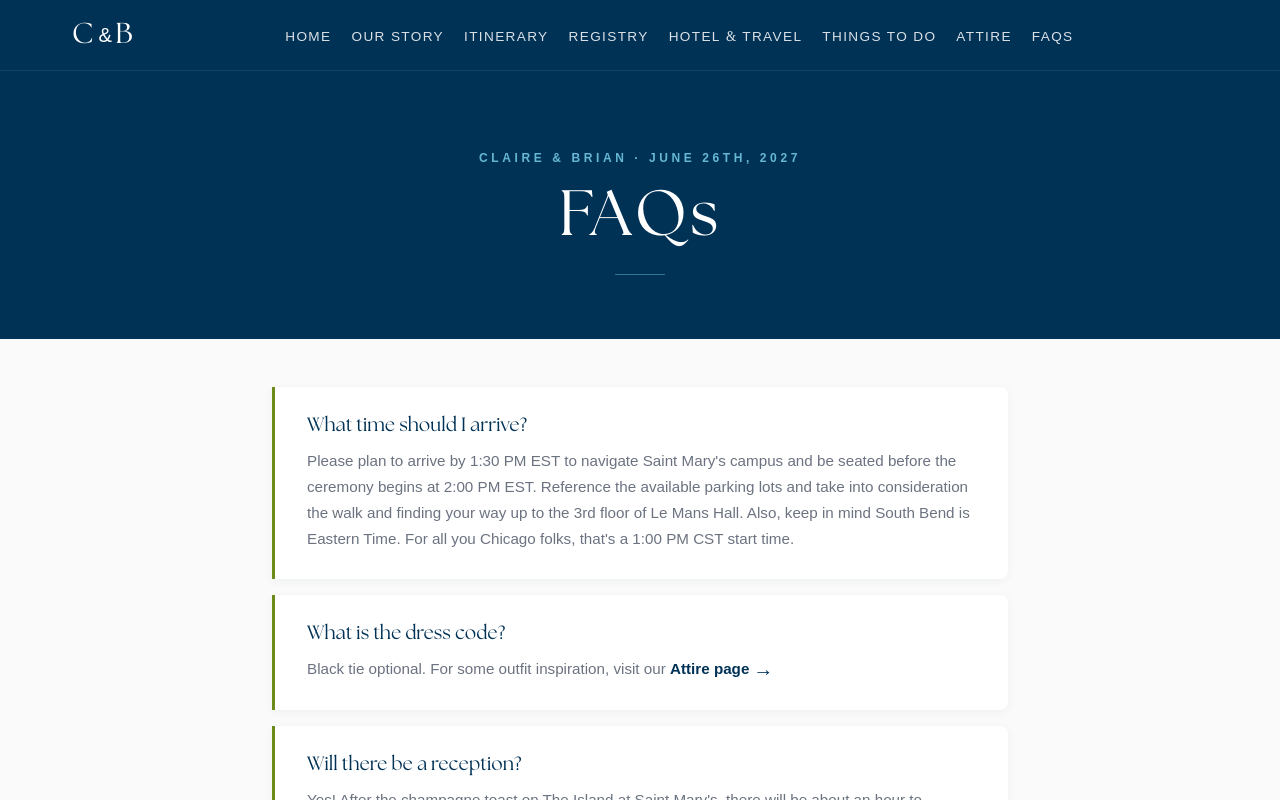
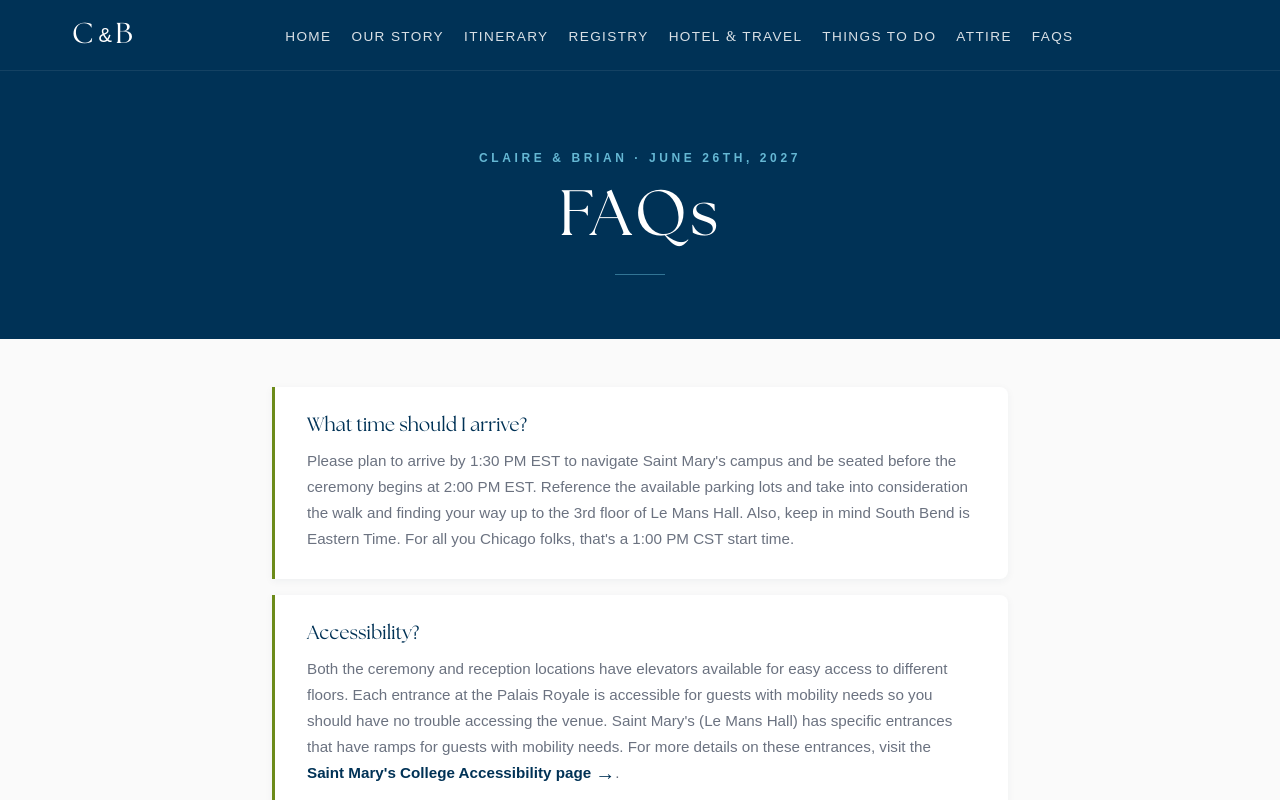
Before and after one commit to claireholmann/ourwedding, a React (Vite) app: page /faqs in a window 1280 px wide. Shown: the top 800 px of the page. Built offline with nearby package versions, Linux system fonts and the light colour scheme; a web font is replaced by a local one.

Commit message:
accessibility

```diff
--- a/src/pages/FAQs.jsx
+++ b/src/pages/FAQs.jsx
@@ -24,6 +24,26 @@ function FAQs() {
         </div>
 
         <div className="faq-item">
+          <h3 className="faq-question">Accessibility?</h3>
+          <p className="faq-answer">
+            Both the ceremony and reception locations have elevators available
+            for easy access to different floors. Each entrance at the Palais
+            Royale is accessible for guests with mobility needs so you should
+            have no trouble accessing the venue. Saint Mary's (Le Mans Hall) has specific
+            entrances that have ramps for guests with mobility needs. For more
+            details on these entrances, visit the{" "}
+            <Link
+              className="faq-inline-link"
+              target="_blank"
+              to="https://www.saintmarys.edu/admission-aid/visit-campus/maps-directions/accessibility"
+            >
+              Saint Mary's College Accessibility page
+            </Link>
+            .
+          </p>
+        </div>
+
+        <div className="faq-item">
           <h3 className="faq-question">What is the dress code?</h3>
           <p className="faq-answer">
             Black tie optional. For some outfit inspiration, visit our{" "}
@@ -38,10 +58,10 @@ function FAQs() {
           <p className="faq-answer">
             Yes! After the champagne toast on The Island at Saint Mary's, there
             will be about an hour to freshen up or check into your hotel before
-            cocktail hour. Cocktail hour begins at 5:30pm EST
-            in the Morris Performing Arts Center Lobby. Dinner begins at 6:30pm EST and
-            will be held in the Palais Royale ballroom attached to the Morris Theatre.
-            It is a 10 minute drive from Saint Mary's.
+            cocktail hour. Cocktail hour begins at 5:30pm EST in the Morris
+            Performing Arts Center Lobby. Dinner begins at 6:30pm EST and will
+            be held in the Palais Royale ballroom attached to the Morris
+            Theatre. It is a 10 minute drive from Saint Mary's.
           </p>
         </div>
 
@@ -75,9 +95,16 @@ function FAQs() {
         <div className="faq-item">
           <h3 className="faq-question">Where to go for Sunday Mass?</h3>
           <p className="faq-answer">
-            We recommend attending Sunday Mass at the Basilica of the Sacred Heart at the University of Notre Dame at 10:00 AM EST or 12:00 PM EST. We recommend arriving early.
-            On your way, tell security at the entrance that you are attending Sunday Mass.
-            For more details, visit the <Link className="faq-inline-link" target="_blank" to="https://basilica.nd.edu/prayer-and-worship/mass-confession-schedule/">
+            We recommend attending Sunday Mass at the Basilica of the Sacred
+            Heart at the University of Notre Dame at 10:00 AM EST or 12:00 PM
+            EST. We recommend arriving early. On your way, tell security at the
+            entrance that you are attending Sunday Mass. For more details, visit
+            the{" "}
+            <Link
+              className="faq-inline-link"
+              target="_blank"
+              to="https://basilica.nd.edu/prayer-and-worship/mass-confession-schedule/"
+            >
               Notre Dame Basilica website
             </Link>
           </p>
```
